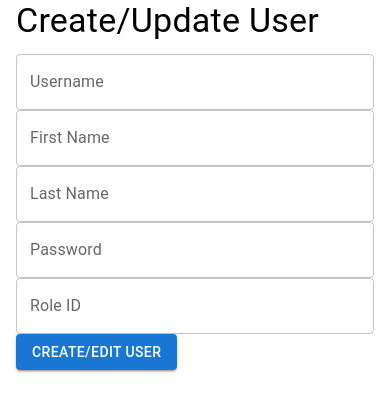
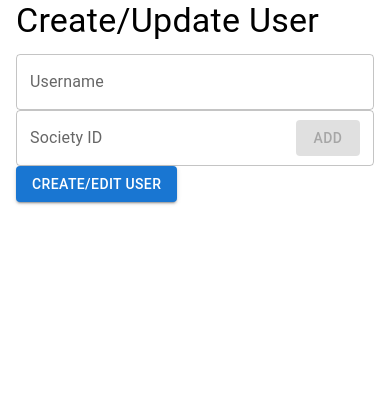
Before and after one commit to mjm6048/ElectionProjectTeamDatabooze, a React (Create React App) app in the folder frontend/: page /createUser in a window 390 px wide. Shown: the top 412 px of the page. Built offline with nearby package versions, Linux system fonts and the light colour scheme.

Commit message:
Updated according to roleID

```diff
--- a/frontend/src/components/AmericanDreamHome.js
+++ b/frontend/src/components/AmericanDreamHome.js
@@ -12,7 +12,8 @@ export default class AmericanDreamHome extends React.Component {
       redirectToCreateUser: false,
       redirectToCreateSociety: false,
       redirectToSystemStatistics: false,
-      redirectToSocietyStatistics: false
+      redirectToSocietyStatistics: false,
+      roleID: localStorage.getItem("adroleid")
     };
   }
 
@@ -39,7 +40,8 @@ export default class AmericanDreamHome extends React.Component {
       redirectToCreateUser,
       redirectToCreateSociety,
       redirectToSystemStatistics,
-      redirectToSocietyStatistics
+      redirectToSocietyStatistics,
+      roleID
     } = this.state;
     if (redirectToCreateUser) {
       return <Navigate to="/createUser" />;
@@ -60,6 +62,8 @@ export default class AmericanDreamHome extends React.Component {
       <>
         <p>American Dream Homepage</p>
         <div>
+          {roleID === "4" && (
+            <>
               <button onClick={this.handleCreateUser}>Create/Edit User</button>
               <button onClick={this.handleCreateSociety}>Create Society</button>
               <button onClick={this.handleSystemStatistics}>
@@ -68,6 +72,8 @@ export default class AmericanDreamHome extends React.Component {
               <button onClick={this.handleSocietyStatistics}>
                 Society Statistics
               </button>
+            </>
+          )}
         </div>
         <p>View all societies</p>
         {societies.map((s) => {
--- a/frontend/src/pages/createSociety.js
+++ b/frontend/src/pages/createSociety.js
@@ -4,6 +4,7 @@ import TextField from "@mui/material/TextField";
 import Button from "@mui/material/Button";
 import Container from "@mui/material/Container";
 import Typography from "@mui/material/Typography";
+import Grid from "@mui/material/Grid";
 
 const CreateSociety = () => {
   const [societyName, setSocietyName] = useState("");
@@ -33,11 +34,13 @@ const CreateSociety = () => {
   };
 
   return (
-    <Container maxWidth="sm">
+    <Container maxWidth="md">
       <Typography variant="h4" gutterBottom>
         Create Society
       </Typography>
       <form onSubmit={handleSubmit}>
+        <Grid container spacing={2}>
+          <Grid item xs={12} sm={6}>
             <TextField
               id="societyName"
               label="Society Name"
@@ -46,6 +49,8 @@ const CreateSociety = () => {
               value={societyName}
               onChange={(e) => setSocietyName(e.target.value)}
             />
+          </Grid>
+          <Grid item xs={12} sm={6}>
             <TextField
               id="societyDescription"
               label="Society Description"
@@ -56,6 +61,8 @@ const CreateSociety = () => {
               value={societyDescription}
               onChange={(e) => setSocietyDescription(e.target.value)}
             />
+          </Grid>
+        </Grid>
         <Button type="submit" variant="contained" color="primary">
           Create Society
         </Button>
--- a/frontend/src/pages/createUser.js
+++ b/frontend/src/pages/createUser.js
@@ -7,6 +7,7 @@ import Typography from "@mui/material/Typography";
 import Chip from "@mui/material/Chip";
 import InputAdornment from "@mui/material/InputAdornment";
 import { makeStyles } from "@mui/styles";
+import useMediaQuery from "@mui/material/useMediaQuery";
 
 const useStyles = makeStyles((theme) => ({
   root: {
@@ -16,11 +17,18 @@ const useStyles = makeStyles((theme) => ({
   },
   chip: {
     margin: theme.spacing(0.5)
+  },
+  societyIDField: {
+    [theme.breakpoints.down("sm")]: {
+      marginBottom: theme.spacing(1)
+    }
   }
 }));
 
 const CreateUser = () => {
   const classes = useStyles();
+  const isSmallScreen = useMediaQuery((theme) => theme.breakpoints.down("sm"));
+
   const [username, setUsername] = useState("");
   const [firstName, setFirstName] = useState("");
   const [lastName, setLastName] = useState("");
@@ -116,6 +124,7 @@ const CreateUser = () => {
         Create/Update User
       </Typography>
       <form className={classes.root} onSubmit={handleSubmit}>
+        {/* Username, first name, last name, password, and role ID fields */}
         <TextField
           id="username"
           label="Username"
@@ -126,48 +135,8 @@ const CreateUser = () => {
           error={!!errors.username}
           helperText={errors.username}
         />
-        <TextField
-          id="firstName"
-          label="First Name"
-          variant="outlined"
-          fullWidth
-          value={firstName}
-          onChange={(e) => setFirstName(e.target.value)}
-          error={!!errors.firstName}
-          helperText={errors.firstName}
-        />
-        <TextField
-          id="lastName"
-          label="Last Name"
-          variant="outlined"
-          fullWidth
-          value={lastName}
-          onChange={(e) => setLastName(e.target.value)}
-          error={!!errors.lastName}
-          helperText={errors.lastName}
-        />
-        <TextField
-          id="password"
-          label="Password"
-          type="password"
-          variant="outlined"
-          fullWidth
-          value={password}
-          onChange={(e) => setPassword(e.target.value)}
-          error={!!errors.password}
-          helperText={errors.password}
-        />
-        <TextField
-          id="roleID"
-          label="Role ID"
-          variant="outlined"
-          fullWidth
-          value={roleID}
-          onChange={(e) => setRoleID(e.target.value)}
-          error={!!errors.roleID}
-          helperText={errors.roleID}
-        />
-        {(roleID === "1" || roleID === "2") && (
+        {/* Additional fields based on role ID */}
+        {(roleID === "1" || roleID === "2" || isSmallScreen) && (
           <TextField
             id="societyID"
             label="Society ID"
@@ -177,18 +146,7 @@ const CreateUser = () => {
             onChange={(e) => setSocietyID(e.target.value)}
             error={!!errors.societyID}
             helperText={errors.societyID}
-          />
-        )}
-        {(roleID === "3" || roleID === "4") && (
-          <TextField
-            id="societyID"
-            label="Society ID"
-            variant="outlined"
-            fullWidth
-            value={societyID}
-            onChange={(e) => setSocietyID(e.target.value)}
-            error={!!errors.societyID}
-            helperText={errors.societyID}
+            className={classes.societyIDField}
             InputProps={{
               endAdornment: (
                 <InputAdornment position="end">
@@ -205,6 +163,7 @@ const CreateUser = () => {
             }}
           />
         )}
+        {/* Added societies chips */}
         {societies.length > 0 && (
           <div>
             <Typography variant="subtitle1">Added Societies:</Typography>
```
Lines whose indentation alone changed are shown as unchanged.
